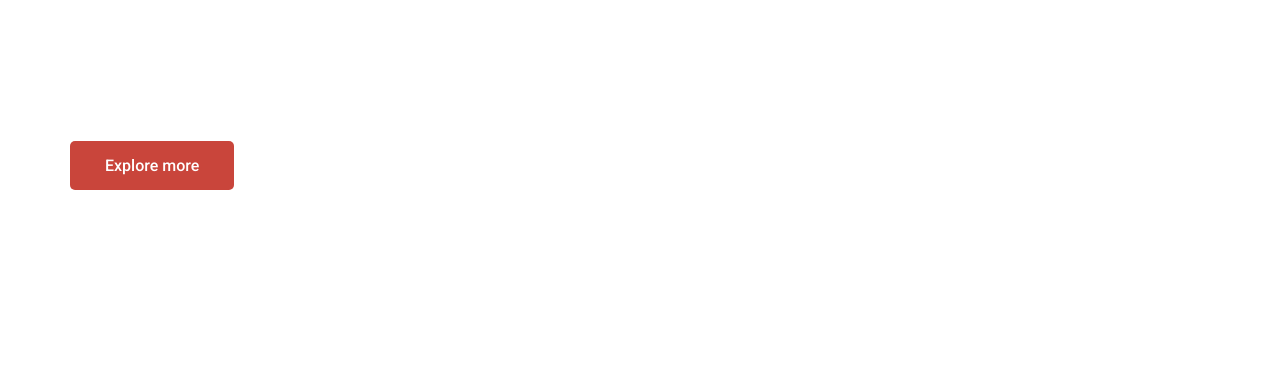
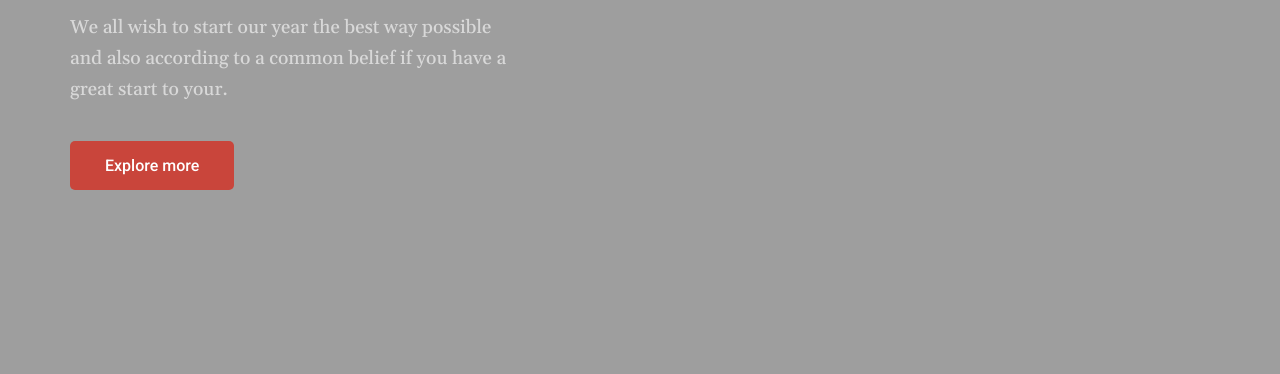
Before and after one commit to Egor-Vasilevskiy/Traveland, a plain HTML site: page index.html in a window 1280 px wide. Shown: the part 426-800 px from the top of the page. Drawn offline with nearby package versions, Linux system fonts and the light colour scheme; the site is published under a folder, as on GitHub Pages, so addresses that start at the root find nothing; a web font is replaced by a local one.

Commit message:
Fix link background

```diff
--- a/src/style/components/_header.scss
+++ b/src/style/components/_header.scss
@@ -69,7 +69,7 @@ header:before {
 }
 
 .intro {
-    background-image: url(/src/image/backgroundHeader.png);
+    background-image: url(..//image/backgroundHeader.png);
     background-size: cover;
     background-position: center;
     background-repeat: no-repeat;
```
Also changed, not shown: src/style/main.css.
